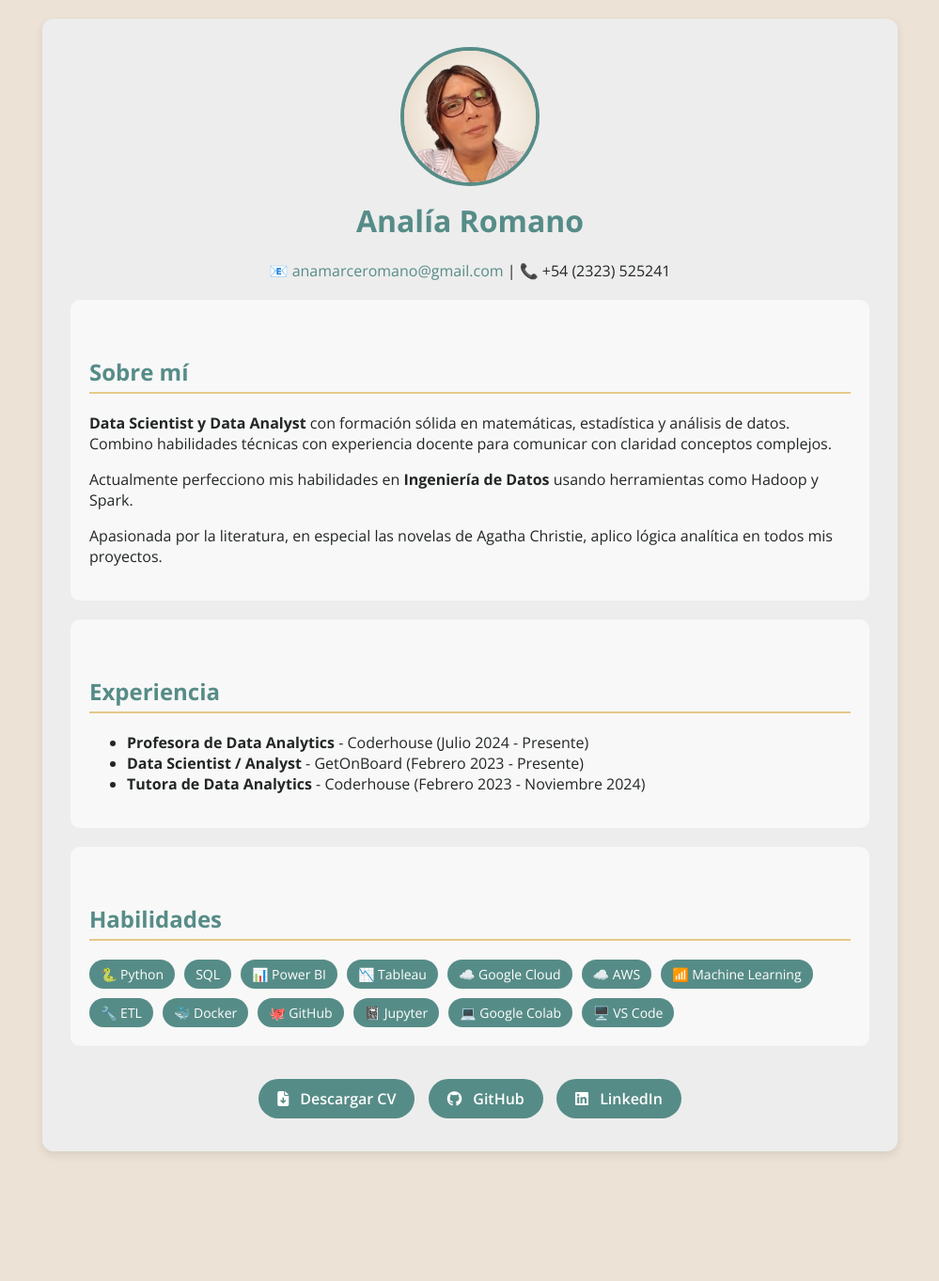
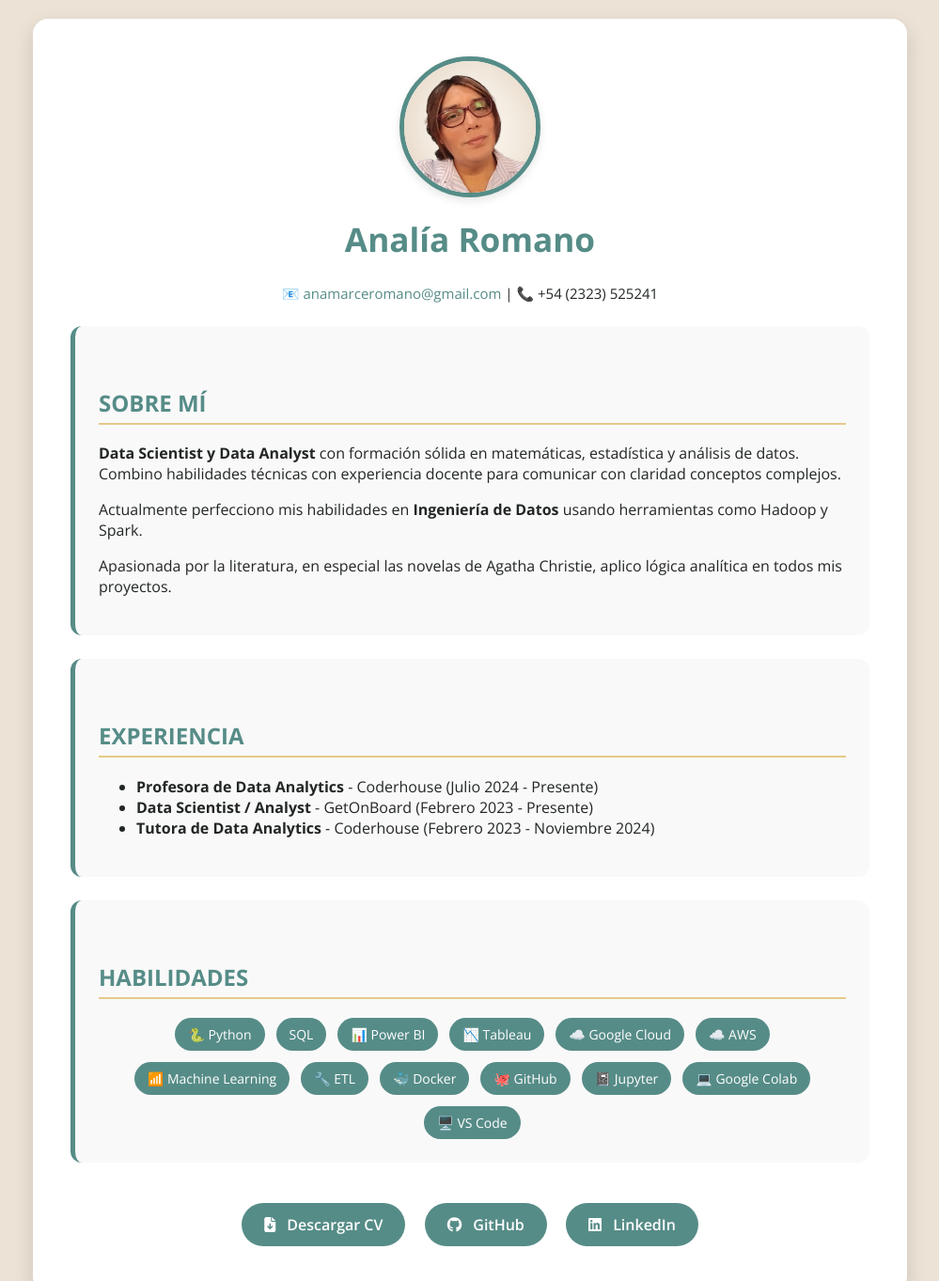
Before and after one commit to AnaMarce5059/anamarce5059.github.io, a plain HTML site: page index.html in a window 1280 px wide. Shown: the top 1363 px of the page at 94% size, without its empty margins (140-1139 px from the left). Before the commit the page ends 1245 px from the top, so only its background shows below. Drawn offline with nearby package versions, Linux system fonts and the light colour scheme.

Commit message:
Update index.html

```diff
--- a/index.html
+++ b/index.html
@@ -18,10 +18,10 @@
         .container {
             max-width: 850px;
             margin: auto;
-            background: #EDEDED;
-            padding: 30px;
-            border-radius: 12px;
-            box-shadow: 0 4px 10px rgba(35, 38, 38, 0.1);
+            background: #FFFFFF;
+            padding: 40px;
+            border-radius: 16px;
+            box-shadow: 0 8px 20px rgba(35, 38, 38, 0.15);
         }
 
         .profile {
@@ -30,16 +30,18 @@
 
         .profile img {
             border-radius: 50%;
-            border: 4px solid #568C87;
+            border: 5px solid #568C87;
             width: 140px;
             height: 140px;
             object-fit: cover;
+            box-shadow: 0 4px 10px rgba(0,0,0,0.1);
         }
 
         h1 {
             color: #568C87;
-            margin-top: 10px;
-            font-size: 2em;
+            margin-top: 15px;
+            font-size: 2.2em;
+            font-weight: 700;
         }
 
         h2 {
@@ -47,32 +49,36 @@
             border-bottom: 2px solid #E5C988;
             padding-bottom: 5px;
             margin-top: 40px;
+            text-transform: uppercase;
         }
 
         .contacto {
             margin: 10px 0;
             color: #232626;
+            font-size: 15px;
         }
 
         .section {
-            background: #F8F8F8;
-            padding: 20px;
-            border-radius: 10px;
-            margin-top: 20px;
+            background: #F9F9F9;
+            padding: 25px;
+            border-radius: 12px;
+            margin-top: 25px;
+            border-left: 5px solid #568C87;
         }
 
         .skills {
             display: flex;
             flex-wrap: wrap;
-            gap: 10px;
+            gap: 12px;
             margin-top: 10px;
+            justify-content: center;
         }
 
         .skill {
             background-color: #568C87;
             color: white;
-            padding: 6px 12px;
-            border-radius: 20px;
+            padding: 8px 14px;
+            border-radius: 30px;
             font-size: 14px;
             transition: 0.3s;
         }
@@ -84,16 +90,16 @@
 
         .buttons {
             text-align: center;
-            margin-top: 30px;
+            margin-top: 35px;
         }
 
         .btn {
             background-color: #568C87;
             color: white;
-            padding: 10px 20px;
-            margin: 5px;
+            padding: 12px 24px;
+            margin: 8px;
             border: none;
-            border-radius: 25px;
+            border-radius: 30px;
             text-decoration: none;
             display: inline-block;
             font-weight: 600;
@@ -101,7 +107,8 @@
         }
 
         .btn:hover {
-            background-color: #232626;
+            background-color: #E5C988;
+            color: #232626;
             transform: scale(1.05);
         }
 
```
